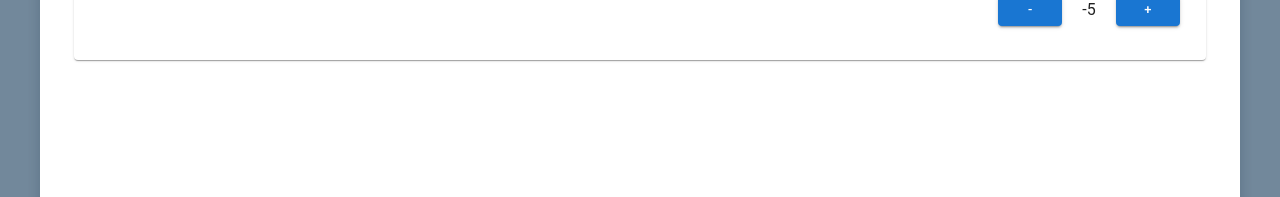
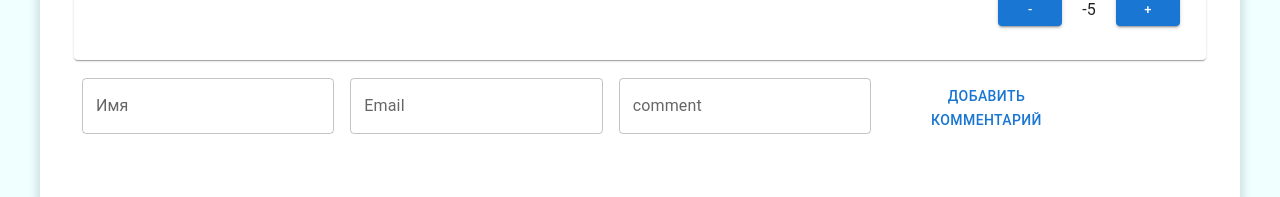
Before and after one commit to Romsrw/Comments, a React (Create React App) app: page / in a window 1280 px wide. Shown: the part 350-547 px from the top of the page. Built offline with nearby package versions, Linux system fonts and the light colour scheme.

Commit message:
create CommentForm

```diff
--- /dev/null
+++ b/src/components/CommentForm/CommentForm.jsx
@@ -0,0 +1,58 @@
+import { Button, TextField } from "@mui/material";
+import { Box } from "@mui/system";
+import { useState } from "react";
+import { v4 as uuidv4 } from "uuid";
+
+const CommentForm = ({ createNewComment }) => {
+  const [comment, setComment] = useState({ name: "", email: "", text: "" });
+
+  const addNewComment = (e) => {
+    e.preventDefault();
+    const newComment = {
+      ...comment,
+      id: uuidv4(),
+      timestamp: Date.now(),
+      rating: 0,
+    };
+    createNewComment(newComment);
+    setComment({ name: "", email: "", text: "" });
+  };
+
+  return (
+    <Box
+      component="form"
+      sx={{
+        "& > :not(style)": { m: 1, width: "25ch" },
+      }}
+      noValidate
+      autoComplete="off"
+    >
+      <TextField
+        id="name"
+        label="Имя"
+        variant="outlined"
+        value={comment.name}
+        onChange={(e) => setComment({ ...comment, name: e.target.value })}
+      />
+      <TextField
+        id="email"
+        label="Email"
+        variant="outlined"
+        value={comment.email}
+        onChange={(e) => setComment({ ...comment, email: e.target.value })}
+      />
+      <TextField
+        id="text"
+        label="comment"
+        variant="outlined"
+        value={comment.text}
+        onChange={(e) => setComment({ ...comment, text: e.target.value })}
+      />
+      <Button type="submit" onClick={addNewComment}>
+        Добавить комментарий
+      </Button>
+    </Box>
+  );
+};
+
+export default CommentForm;
--- a/src/components/CommentItem/CommentItem.jsx
+++ b/src/components/CommentItem/CommentItem.jsx
@@ -48,10 +48,9 @@ const useStyle = makeStyles({
  * @param {number} timestamp - время создания комментария
  * @param {string} text - текст комментария
  * @param {number} rating - рейтинг комментария
- *
  */
 
-const CommentItem = ({ comment }) => {
+const CommentItem = ({ comment}) => {
   const classes = useStyle();
   const { id, name, email, timestamp, text, rating } = comment;
 
--- a/src/components/CommentsList/CommentsList.jsx
+++ b/src/components/CommentsList/CommentsList.jsx
@@ -1,12 +1,13 @@
-import { makeStyles } from '@mui/styles';
-import { Box } from '@mui/system';
-import { useState } from 'react';
-import { v4 as uuidv4 } from 'uuid';
-import CommentItem from '../CommentItem/CommentItem';
+import { makeStyles } from "@mui/styles";
+import { Box } from "@mui/system";
+import { useState } from "react";
+import { v4 as uuidv4 } from "uuid";
+import CommentForm from "../CommentForm/CommentForm";
+import CommentItem from "../CommentItem/CommentItem";
 
 const useStyle = makeStyles({
   commentsList: {
-    padding: '10px',
+    padding: "10px",
   },
 });
 
@@ -19,8 +20,8 @@ const CommentsList = () => {
   const [comments, setComments] = useState([
     {
       id: uuidv4(),
-      name: 'Kyle Mathews',
-      email: 'mathews.kyle@gmail.com',
+      name: "Kyle Mathews",
+      email: "mathews.kyle@gmail.com",
       timestamp: 1607395224000,
       text: `A random paragraph can also be an excellent way for a writer
              to tackle writers' block. Writing block can often happen due to being
@@ -32,8 +33,8 @@ const CommentsList = () => {
     },
     {
       id: uuidv4(),
-      name: 'Petr Petrov',
-      email: 'Petrov@gmail.com',
+      name: "Petr Petrov",
+      email: "Petrov@gmail.com",
       timestamp: 1628390424000,
       text: `Another productive way to use this tool to begin a daily writing routine.
                One way is to generate a random paragraph with the intention to try to rewrite
@@ -44,14 +45,24 @@ const CommentsList = () => {
     },
   ]);
 
+  const createNewComment = (newComment) => {
+    setComments([...comments, newComment]);
+  };
 
   return (
     <Box className={classes.commentsList}>
       {comments.map((comment) => (
-        <CommentItem key={comment.id} comment={comment} />
+        <CommentItem
+          key={comment.id}
+          comment={comment}
+          createNewComment={createNewComment}
+        />
       ))}
+      <CommentForm createNewComment={createNewComment} />
     </Box>
   );
 };
 
 export default CommentsList;
+
+// @param {Function} createNewComment - callback фукнция, для создания нового комментария
--- a/src/index.css
+++ b/src/index.css
@@ -14,5 +14,5 @@ code {
     monospace;
 }
 #root {
-  background-color: rgb(114, 136, 155);
+  background-color: azure;
 }
```
